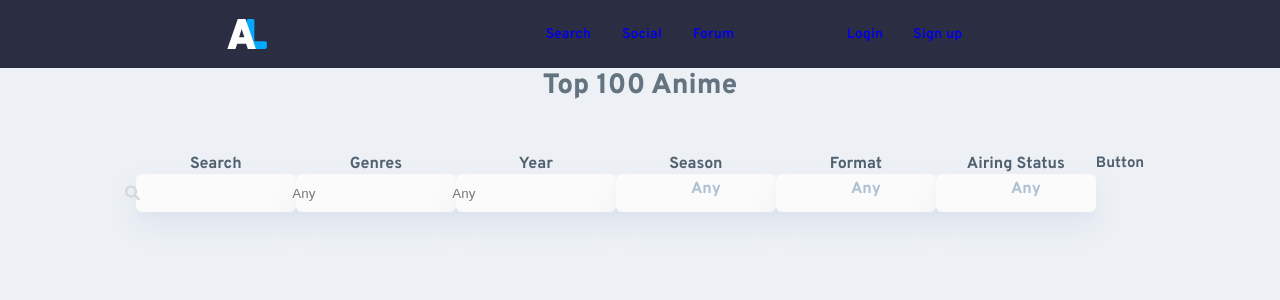
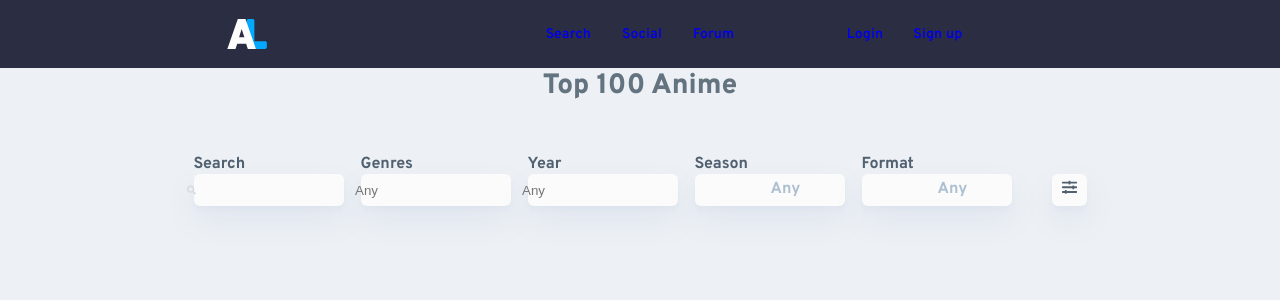
Before and after one commit to BiBCast/web_page, a React (Vite) app: page / in a window 1280 px wide. Shown: the top 300 px of the page. Built offline with nearby package versions, Linux system fonts and the light colour scheme.

Commit message:
finish draft filtershow

```diff
--- a/src/components/Button.tsx
+++ b/src/components/Button.tsx
@@ -1,7 +1,24 @@
-export function Button() {
+export function Button () {
   return (
     <>
-      <div>Button</div>
+      <div className='input options-button'>
+        <div>
+          <svg
+            aria-hidden='true'
+            focusable='false'
+            role='img'
+            xmlns='http://www.w3.org/2000/svg'
+            viewBox='0 0 512 512'
+            height='1.5em'
+            width='1.5rem'
+          >
+            <path
+              fill='currentColor'
+              d='M496 384H160v-16c0-8.8-7.2-16-16-16h-32c-8.8 0-16 7.2-16 16v16H16c-8.8 0-16 7.2-16 16v32c0 8.8 7.2 16 16 16h80v16c0 8.8 7.2 16 16 16h32c8.8 0 16-7.2 16-16v-16h336c8.8 0 16-7.2 16-16v-32c0-8.8-7.2-16-16-16zm0-160h-80v-16c0-8.8-7.2-16-16-16h-32c-8.8 0-16 7.2-16 16v16H16c-8.8 0-16 7.2-16 16v32c0 8.8 7.2 16 16 16h336v16c0 8.8 7.2 16 16 16h32c8.8 0 16-7.2 16-16v-16h80c8.8 0 16-7.2 16-16v-32c0-8.8-7.2-16-16-16zm0-160H288V48c0-8.8-7.2-16-16-16h-32c-8.8 0-16 7.2-16 16v16H16C7.2 64 0 71.2 0 80v32c0 8.8 7.2 16 16 16h208v16c0 8.8 7.2 16 16 16h32c8.8 0 16-7.2 16-16v-16h208c8.8 0 16-7.2 16-16V80c0-8.8-7.2-16-16-16z'
+            ></path>
+          </svg>
+        </div>
+      </div>
     </>
-  );
+  )
 }
--- a/src/components/FilterShow.tsx
+++ b/src/components/FilterShow.tsx
@@ -32,10 +32,6 @@ export function FilterShow () {
                 <span>format</span>
                 <Select />
               </div>
-              <div className='filtershow-element'>
-                <span>airing status</span>
-                <Select />
-              </div>
             </div>
             <Button />
           </div>
--- a/src/index.css
+++ b/src/index.css
@@ -371,15 +371,18 @@ header {
   display: flex;
   /*justify-content: center;*/
   /* gap: 5rem; */
+  justify-content: center;
+  align-items: end;
   font-size: 1.5rem;
   font-weight: 700;
   color: rgb(var(--color-gray-900));
   margin-top: 5rem;
+  gap: 4rem;
 }
 .filtershow-items {
   display: flex;
   flex-direction: row;
-  /* gap: 15rem; */
+  gap: 1.7rem;
 }
 .filtershow-element {
   display: flex;
@@ -390,6 +393,10 @@ header {
   & > div {
     padding-top: 1rem;
   }
+  & > span {
+    text-align: left;
+    width: 100%;
+  }
 }
 .input {
   /* border: white solid 0.5px; */
@@ -398,8 +405,8 @@ header {
   box-shadow: 0 14px 30px rgba(var(--color-shadow-blue), 0.1),
     0 4px 4px rgba(var(--color-shadow-blue), 0.04);
 
-  height: 3.8rem;
-  width: 16rem;
+  height: 3.2rem;
+  width: 15rem;
 }
 
 .input-container {
@@ -426,7 +433,7 @@ header {
     stroke-width: 1;
   }
   & :nth-child(1) {
-    padding-left: 1rem;
+    padding-left: 1.6rem;
     margin-bottom: 1rem;
   }
   /*  & .select {
@@ -439,3 +446,14 @@ header {
   color: rgb(var(--color-gray-700));
   font-weight: 500;
 }
+
+.options-button {
+  display: flex;
+  justify-content: flex-end;
+  align-items: center;
+  width: fit-content;
+  padding-inline: 1rem;
+  & svg {
+    width: 100%;
+  }
+}
```
